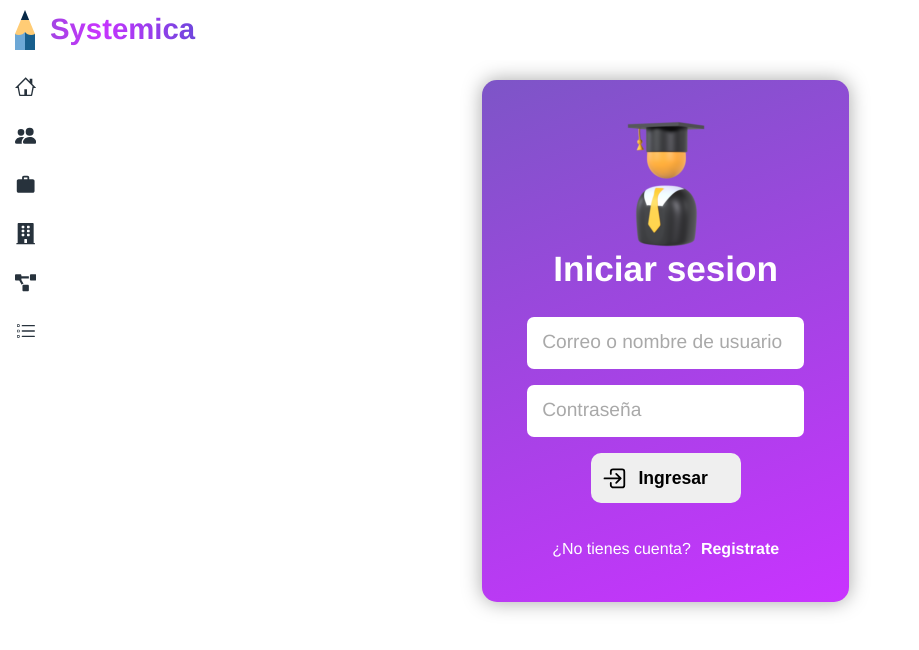
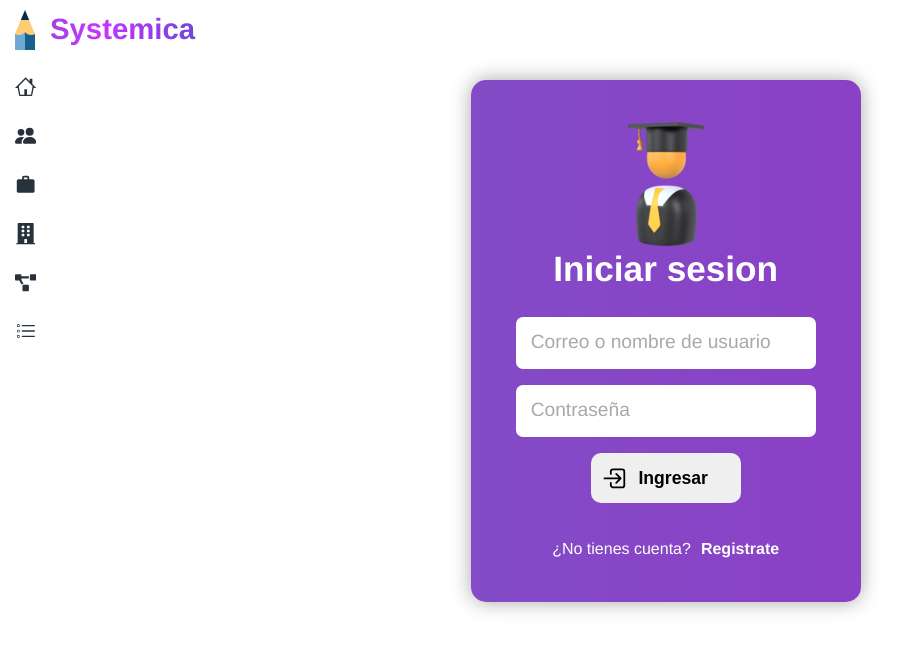
Before and after one commit to JLex11/Systemica-App, a React (Vite) app: page /login in a window 1280 px wide. Shown: the top 650 px of the page, without its empty margins (0-919 px from the left). Built offline with nearby package versions, Linux system fonts and the light colour scheme; a web font is replaced by a local one.

Commit message:
add gradient to login and register

```diff
--- a/src/components/Input/inputLabel.module.css
+++ b/src/components/Input/inputLabel.module.css
@@ -1,5 +1,6 @@
 .ContainerInput {
   position: relative;
+  min-width: 300px;
 }
 
 .ContainerInput input {
--- a/src/pages/Login/login.module.css
+++ b/src/pages/Login/login.module.css
@@ -13,10 +13,20 @@
   padding: 40px 25px;
   border-radius: 15px;
   box-shadow: 0 0 20px 0 rgba(0, 0, 0, 0.35);
-  background-color: #0093E9;
-  background-image: linear-gradient(160deg, #7d55c7 0%, #c933ff 100%);
+  background-color: #9b27c5;
+  background: linear-gradient(270deg, #9b27c5, #7d55c7);
+  background-size: 400% 400%;
+  animation: background-animate 5s ease infinite;
   color: white;
   gap: 15px;
+  position: relative;
+  overflow: hidden;
+}
+
+@keyframes background-animate {
+  0%{background-position:0% 50%}
+  50%{background-position:100% 50%}
+  100%{background-position:0% 50%}
 }
 
 .LoginHeader {
--- a/src/pages/Register/register.module.css
+++ b/src/pages/Register/register.module.css
@@ -13,10 +13,18 @@
   padding: 40px 25px;
   border-radius: 15px;
   box-shadow: 0 0 20px 0 rgba(0, 0, 0, 0.35);
-  background-color: #0093E9;
-  background-image: linear-gradient(160deg, #7d55c7 0%, #ad0ee6 100%);
+  background-color: #9b27c5;
+  background: linear-gradient(270deg, #9b27c5, #7d55c7);
+  background-size: 400% 400%;
+  animation: background-animate 5s ease infinite;
   color: white;
   gap: 15px;
+}
+
+@keyframes background-animate {
+  0%{background-position:0% 50%}
+  50%{background-position:100% 50%}
+  100%{background-position:0% 50%}
 }
 
 .RegisterHeader {
```
Also changed, not shown: src/pages/Login/index.jsx (+8 -8 lines).
